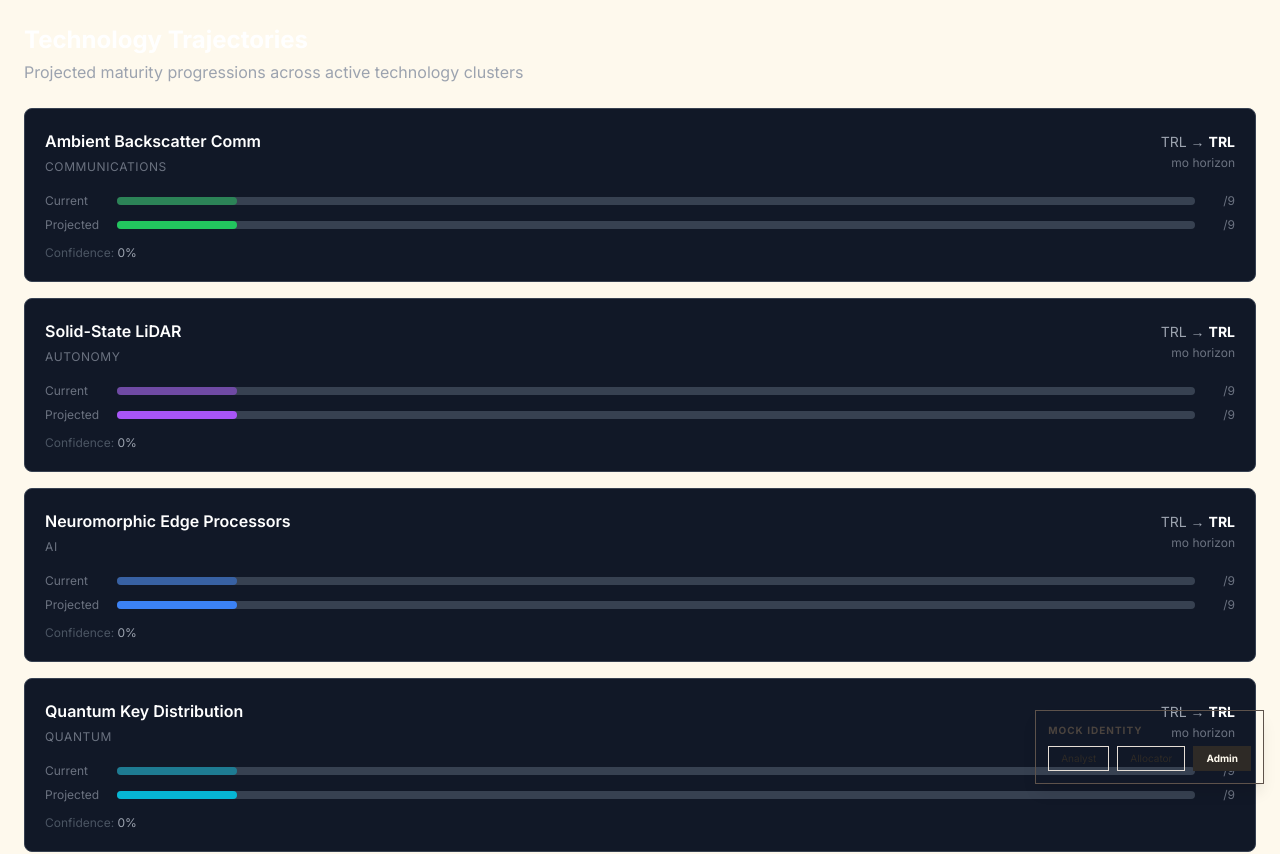
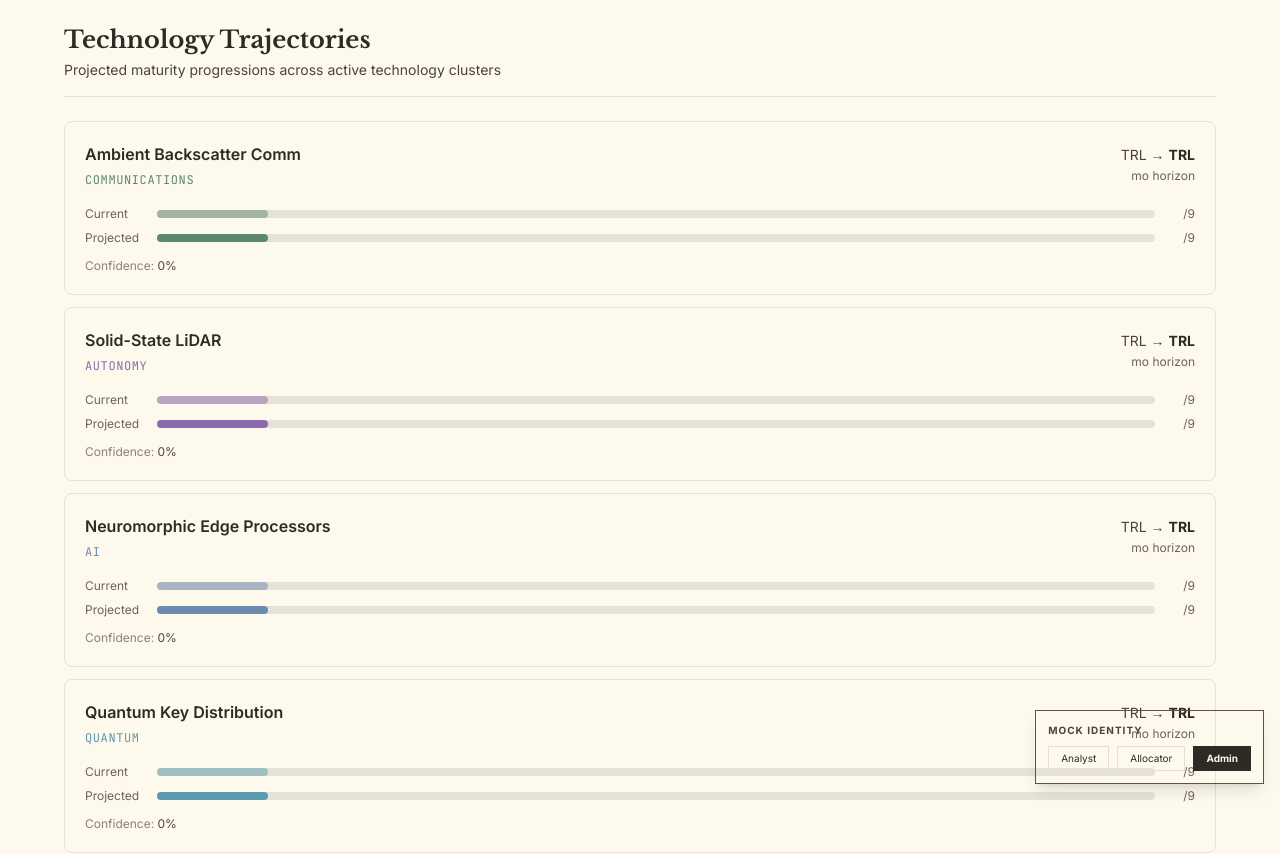
Before and after one commit to Kmennn/ARGUS-Technology-Intelligence-Forecasting, a Next.js app: page /trajectory in a window 1280 px wide. Shown: the top 854 px of the page. Built offline with nearby package versions, Linux system fonts and the light colour scheme.

Commit message:
theme: align data pages with cream shell design tokens

```diff
--- a/src/app/(dashboard)/signals/page.tsx
+++ b/src/app/(dashboard)/signals/page.tsx
@@ -15,14 +15,14 @@ interface Signal {
   trendDirection?: string;
 }
 
-const CLUSTER_COLORS: Record<string, string> = {
-  AI: 'text-blue-400',
-  Autonomy: 'text-purple-400',
-  Quantum: 'text-cyan-400',
-  Semiconductors: 'text-yellow-400',
-  Communications: 'text-green-400',
-  Hypersonics: 'text-red-400',
-  Energy: 'text-orange-400',
+const CLUSTER_ACCENT: Record<string, string> = {
+  AI: '#6B8CAE',
+  Autonomy: '#8B6BAE',
+  Quantum: '#5A9AAE',
+  Semiconductors: '#C4A35A',
+  Communications: '#5A8A6A',
+  Hypersonics: '#C4684B',
+  Energy: '#B87D3A',
 };
 
 const TRL_LABEL: Record<number, string> = {
@@ -39,13 +39,10 @@ export default function SignalsPage() {
   const [clusterFilter, setClusterFilter] = useState('ALL');
 
   useEffect(() => {
-    // Calling the correct endpoint, which is /api/intelligence in the codebase
     fetch('/api/intelligence')
       .then(r => r.json())
       .then(data => {
         const list = Array.isArray(data) ? data : data.signals ?? [];
-
-        // Map backend properties to the frontend interface
         const mappedList = list.map((item: any) => ({
           id: item.id,
           signal: item.signal || item.technology,
@@ -59,9 +56,8 @@ export default function SignalsPage() {
           priority: item.priority || 0,
           priorityScore: item.priorityScore ? Math.round(item.priorityScore * 100) : item.priority || 0,
           sourceType: item.sourceType || item.source_type || 'Unknown',
-          trendDirection: item.trendDirection
+          trendDirection: item.trendDirection,
         }));
-
         setSignals(mappedList);
         setFiltered(mappedList);
         setLoading(false);
@@ -89,25 +85,30 @@ export default function SignalsPage() {
 
   const bar = (value: number, color: string) => (
     <div className="flex items-center gap-2">
-      <div className="w-16 bg-gray-700 rounded-full h-1.5" style={{ backgroundColor: "rgba(255,255,255,0.1)" }}>
+      <div className="w-16 rounded-full h-1.5" style={{ background: 'var(--border)' }}>
         <div
-          className={`h-1.5 rounded-full ${color}`}
-          style={{ width: `${Math.min(100, (value ?? 0) * 100)}%` }}
+          className="h-1.5 rounded-full"
+          style={{ width: `${Math.min(100, (value ?? 0) * 100)}%`, background: color }}
         />
       </div>
-      <span className="text-xs" style={{ color: "var(--text-muted)" }}>{((value ?? 0) * 100).toFixed(0)}%</span>
+      <span className="text-xs" style={{ color: 'var(--ink-tertiary)' }}>{((value ?? 0) * 100).toFixed(0)}%</span>
     </div>
   );
 
   if (loading) return (
-    <div className="p-8 text-center" style={{ color: "var(--text-muted)" }}>Loading signals...</div>
+    <div className="p-8 text-center" style={{ color: 'var(--ink-tertiary)' }}>Loading signals...</div>
   );
 
   return (
     <div className="p-6 space-y-4 max-w-[1200px] mx-auto">
-      <div>
-        <h1 className="text-2xl font-bold" style={{ color: "var(--text-primary)" }}>Signal Browser</h1>
-        <p className="mt-1" style={{ color: "var(--text-muted)" }}>
+      <div style={{ borderBottom: '1px solid var(--border)', paddingBottom: '1rem' }}>
+        <h1
+          className="text-2xl font-bold"
+          style={{ color: 'var(--ink-primary)', fontFamily: 'var(--font-serif, Georgia, serif)' }}
+        >
+          Signal Browser
+        </h1>
+        <p className="mt-1 text-sm" style={{ color: 'var(--ink-secondary)' }}>
           {filtered.length} of {signals.length} signals
         </p>
       </div>
@@ -119,21 +120,23 @@ export default function SignalsPage() {
           placeholder="Search technology, cluster, source..."
           value={search}
           onChange={e => setSearch(e.target.value)}
-          className="border rounded px-3 py-2 text-sm w-72 focus:outline-none focus:border-blue-500"
-          style={{ backgroundColor: "rgba(254,249,237,0.02)", borderColor: "var(--border-strong)", color: "var(--text-primary)" }}
+          className="rounded px-3 py-2 text-sm w-72 focus:outline-none"
+          style={{
+            background: 'var(--background-muted)',
+            border: '1px solid var(--border)',
+            color: 'var(--ink-primary)',
+          }}
         />
         <div className="flex gap-2 flex-wrap">
           {clusters.map(c => (
             <button
               key={c}
               onClick={() => setClusterFilter(c)}
-              className={`px-3 py-1.5 rounded text-xs font-medium transition-colors ${
+              className="px-3 py-1.5 rounded text-xs font-medium transition-colors"
+              style={
                 clusterFilter === c
-                  ? 'bg-blue-600 text-white'
-                  : 'hover:bg-gray-700'
-              }`}
-              style={
-                clusterFilter !== c ? { backgroundColor: "rgba(254,249,237,0.05)", color: "var(--text-muted)" } : {}
+                  ? { background: 'var(--accent)', color: '#fff' }
+                  : { background: 'var(--background-muted)', color: 'var(--ink-tertiary)', border: '1px solid var(--border)' }
               }
             >
               {c}
@@ -144,13 +147,16 @@ export default function SignalsPage() {
 
       {/* Table */}
       {filtered.length === 0 ? (
-        <div className="text-center py-16" style={{ color: "var(--text-muted)" }}>
-          No signals found. Run an ingestion cycle via <code className="opacity-70">/api/ingest</code> to populate data.
+        <div className="text-center py-16 text-sm" style={{ color: 'var(--ink-tertiary)' }}>
+          No signals found. Run an ingestion cycle via <code style={{ opacity: 0.7 }}>/api/ingest</code> to populate data.
         </div>
       ) : (
-        <div className="overflow-x-auto rounded-lg border" style={{ borderColor: "var(--border-strong)" }}>
+        <div className="overflow-x-auto rounded-lg" style={{ border: '1px solid var(--border)' }}>
           <table className="w-full text-sm">
-            <thead className="uppercase text-xs" style={{ backgroundColor: "rgba(254,249,237,0.05)", color: "var(--text-muted)" }}>
+            <thead
+              className="uppercase text-xs"
+              style={{ background: 'var(--background-muted)', color: 'var(--ink-tertiary)' }}
+            >
               <tr>
                 <th className="px-4 py-3 text-left">Technology</th>
                 <th className="px-4 py-3 text-left">Cluster</th>
@@ -161,29 +167,45 @@ export default function SignalsPage() {
                 <th className="px-4 py-3 text-left">Source</th>
               </tr>
             </thead>
-            <tbody className="divide-y border-[#c6aa76]/10">
+            <tbody>
               {filtered.map(s => (
-                <tr key={s.id} className="bg-gray-900 hover:bg-gray-800 transition-colors">
-                  <td className="px-4 py-3 text-white font-medium max-w-xs truncate">{s.signal}</td>
+                <tr
+                  key={s.id}
+                  className="transition-colors"
+                  style={{ borderBottom: '1px solid var(--border-soft)' }}
+                  onMouseEnter={e => (e.currentTarget.style.background = 'var(--background-muted)')}
+                  onMouseLeave={e => (e.currentTarget.style.background = 'transparent')}
+                >
+                  <td className="px-4 py-3 font-medium max-w-xs truncate" style={{ color: 'var(--ink-primary)' }}>
+                    {s.signal}
+                  </td>
                   <td className="px-4 py-3">
-                    <span className={`font-medium ${CLUSTER_COLORS[s.technologyCluster] ?? 'text-gray-400'}`}>
+                    <span
+                      className="font-medium text-sm"
+                      style={{ color: CLUSTER_ACCENT[s.technologyCluster] ?? 'var(--ink-secondary)' }}
+                    >
                       {s.technologyCluster}
                     </span>
                   </td>
-                  <td className="px-4 py-3 text-gray-300">
+                  <td className="px-4 py-3" style={{ color: 'var(--ink-secondary)', fontFamily: 'var(--font-mono, monospace)', fontSize: '12px' }}>
                     {TRL_LABEL[s.trl] ?? `TRL ${s.trl}`}
                   </td>
-                  <td className="px-4 py-3">{bar(s.confidence, 'bg-green-500')}</td>
-                  <td className="px-4 py-3">{bar(s.volatility, 'bg-blue-500')}</td>
+                  <td className="px-4 py-3">{bar(s.confidence, '#5A8A6A')}</td>
+                  <td className="px-4 py-3">{bar(s.volatility, '#6B8CAE')}</td>
                   <td className="px-4 py-3">
-                    <span className={`font-bold ${
-                      s.priorityScore >= 80 ? 'text-red-400' :
-                      s.priorityScore >= 60 ? 'text-yellow-400' : 'text-gray-400'
-                    }`}>
+                    <span
+                      className="font-bold"
+                      style={{
+                        color: s.priorityScore >= 80 ? 'var(--accent-deep)' :
+                               s.priorityScore >= 60 ? '#C4A35A' : 'var(--ink-tertiary)',
+                      }}
+                    >
                       {s.priorityScore}
                     </span>
                   </td>
-                  <td className="px-4 py-3 text-gray-500 text-xs">{s.sourceType}</td>
+                  <td className="px-4 py-3 text-xs" style={{ color: 'var(--ink-muted)', fontFamily: 'var(--font-mono, monospace)' }}>
+                    {s.sourceType}
+                  </td>
                 </tr>
               ))}
             </tbody>
--- a/src/app/(dashboard)/trajectory/page.tsx
+++ b/src/app/(dashboard)/trajectory/page.tsx
@@ -13,14 +13,14 @@ interface TimelineEntry {
   trend: string;
 }
 
-const CLUSTER_COLORS: Record<string, string> = {
-  AI: 'bg-blue-500',
-  Autonomy: 'bg-purple-500',
-  Quantum: 'bg-cyan-500',
-  Semiconductors: 'bg-yellow-500',
-  Communications: 'bg-green-500',
-  Hypersonics: 'bg-red-500',
-  Energy: 'bg-orange-500',
+const CLUSTER_ACCENT: Record<string, string> = {
+  AI: '#6B8CAE',
+  Autonomy: '#8B6BAE',
+  Quantum: '#5A9AAE',
+  Semiconductors: '#C4A35A',
+  Communications: '#5A8A6A',
+  Hypersonics: '#C4684B',
+  Energy: '#B87D3A',
 };
 
 export default function TrajectoryPage() {
@@ -38,38 +38,44 @@ export default function TrajectoryPage() {
   }, []);
 
   if (loading) return (
-    <div className="p-8 text-center text-gray-400">Loading trajectories...</div>
+    <div className="p-8 text-center" style={{ color: 'var(--ink-tertiary)' }}>Loading trajectories...</div>
   );
 
+  const SEED_DATA = [
+    { technology: 'Large Language Models', cluster: 'AI', current_trl: 7, projected_trl: 9, horizon_months: 18, confidence: 0.82 },
+    { technology: 'Solid-State LiDAR', cluster: 'Autonomy', current_trl: 6, projected_trl: 8, horizon_months: 24, confidence: 0.74 },
+    { technology: 'Photonic Quantum Chips', cluster: 'Quantum', current_trl: 4, projected_trl: 6, horizon_months: 36, confidence: 0.61 },
+    { technology: 'GaN Power Semiconductors', cluster: 'Semiconductors', current_trl: 8, projected_trl: 9, horizon_months: 12, confidence: 0.91 },
+    { technology: 'Ambient Backscatter Comm', cluster: 'Communications', current_trl: 5, projected_trl: 7, horizon_months: 30, confidence: 0.68 },
+  ];
+
+  const displayData = entries.length > 0 ? entries : SEED_DATA;
+
   return (
-    <div className="p-6 space-y-6">
-      <div>
-        <h1 className="text-2xl font-bold text-white">Technology Trajectories</h1>
-        <p className="text-gray-400 mt-1">
+    <div className="p-6 space-y-6 max-w-[1200px] mx-auto">
+      <div style={{ borderBottom: '1px solid var(--border)', paddingBottom: '1rem' }}>
+        <h1
+          className="text-2xl font-bold"
+          style={{ color: 'var(--ink-primary)', fontFamily: 'var(--font-serif, Georgia, serif)' }}
+        >
+          Technology Trajectories
+        </h1>
+        <p className="mt-1 text-sm" style={{ color: 'var(--ink-secondary)' }}>
           Projected maturity progressions across active technology clusters
         </p>
       </div>
 
-      {entries.length === 0 ? (
-        <div className="space-y-4">
-          <p className="text-gray-500 text-sm">
-            No live timeline data yet — showing seed projections.
-          </p>
-          {[
-            { technology: 'Large Language Models', cluster: 'AI', current_trl: 7, projected_trl: 9, horizon_months: 18, confidence: 0.82 },
-            { technology: 'Solid-State LiDAR', cluster: 'Autonomy', current_trl: 6, projected_trl: 8, horizon_months: 24, confidence: 0.74 },
-            { technology: 'Photonic Quantum Chips', cluster: 'Quantum', current_trl: 4, projected_trl: 6, horizon_months: 36, confidence: 0.61 },
-            { technology: 'GaN Power Semiconductors', cluster: 'Semiconductors', current_trl: 8, projected_trl: 9, horizon_months: 12, confidence: 0.91 },
-            { technology: 'Ambient Backscatter Comm', cluster: 'Communications', current_trl: 5, projected_trl: 7, horizon_months: 30, confidence: 0.68 },
-          ].map((item, i) => (
-            <TrajCard key={i} item={item} />
-          ))}
-        </div>
-      ) : (
-        <div className="space-y-4">
-          {entries.map((item, i) => <TrajCard key={i} item={item} />)}
-        </div>
+      {entries.length === 0 && (
+        <p className="text-sm" style={{ color: 'var(--ink-tertiary)', fontFamily: 'var(--font-mono, monospace)', fontSize: '11px', textTransform: 'uppercase', letterSpacing: '0.1em' }}>
+          Seed projections — live data will replace after next ingestion cycle
+        </p>
       )}
+
+      <div className="space-y-3">
+        {displayData.map((item, i) => (
+          <TrajCard key={i} item={item} />
+        ))}
+      </div>
     </div>
   );
 }
@@ -77,44 +83,62 @@ export default function TrajectoryPage() {
 function TrajCard({ item }: { item: Partial<TimelineEntry> & { technology: string; cluster: string; current_trl: number; projected_trl: number; horizon_months: number; confidence: number } }) {
   const progress = ((item.current_trl ?? 1) / 9) * 100;
   const projectedProgress = ((item.projected_trl ?? 1) / 9) * 100;
-  const clusterColor = CLUSTER_COLORS[item.cluster] ?? 'bg-gray-500';
+  const accent = CLUSTER_ACCENT[item.cluster] ?? 'var(--ink-tertiary)';
 
   return (
-    <div className="bg-gray-900 border border-gray-700 rounded-lg p-5">
+    <div
+      className="rounded-lg p-5"
+      style={{
+        background: 'var(--background)',
+        border: '1px solid var(--border)',
+      }}
+    >
       <div className="flex items-start justify-between mb-4">
         <div>
-          <h3 className="text-white font-semibold">{item.technology}</h3>
-          <span className="text-xs text-gray-500 uppercase tracking-wider">{item.cluster}</span>
+          <h3 className="font-semibold" style={{ color: 'var(--ink-primary)' }}>{item.technology}</h3>
+          <span
+            className="text-xs uppercase tracking-wider"
+            style={{ color: accent, fontFamily: 'var(--font-mono, monospace)' }}
+          >
+            {item.cluster}
+          </span>
         </div>
         <div className="text-right">
-          <span className="text-gray-400 text-sm">
-            TRL {item.current_trl} → <span className="text-white font-bold">TRL {item.projected_trl}</span>
+          <span className="text-sm" style={{ color: 'var(--ink-secondary)' }}>
+            TRL {item.current_trl} →{' '}
+            <span className="font-bold" style={{ color: 'var(--ink-primary)' }}>TRL {item.projected_trl}</span>
           </span>
-          <div className="text-xs text-gray-500 mt-0.5">{item.horizon_months}mo horizon</div>
+          <div className="text-xs mt-0.5" style={{ color: 'var(--ink-tertiary)' }}>
+            {item.horizon_months}mo horizon
+          </div>
         </div>
       </div>
 
       <div className="space-y-2">
-        <div className="flex items-center gap-2 text-xs text-gray-500">
+        <div className="flex items-center gap-2 text-xs" style={{ color: 'var(--ink-tertiary)' }}>
           <span className="w-16">Current</span>
-          <div className="flex-1 bg-gray-700 rounded-full h-2">
-            <div className={`h-2 rounded-full ${clusterColor} opacity-50`}
-              style={{ width: `${progress}%` }} />
+          <div className="flex-1 rounded-full h-2" style={{ background: 'var(--border)' }}>
+            <div
+              className="h-2 rounded-full"
+              style={{ width: `${progress}%`, background: accent, opacity: 0.5 }}
+            />
           </div>
           <span className="w-8 text-right">{item.current_trl}/9</span>
         </div>
-        <div className="flex items-center gap-2 text-xs text-gray-500">
+        <div className="flex items-center gap-2 text-xs" style={{ color: 'var(--ink-tertiary)' }}>
           <span className="w-16">Projected</span>
-          <div className="flex-1 bg-gray-700 rounded-full h-2">
-            <div className={`h-2 rounded-full ${clusterColor}`}
-              style={{ width: `${projectedProgress}%` }} />
+          <div className="flex-1 rounded-full h-2" style={{ background: 'var(--border)' }}>
+            <div
+              className="h-2 rounded-full"
+              style={{ width: `${projectedProgress}%`, background: accent }}
+            />
           </div>
           <span className="w-8 text-right">{item.projected_trl}/9</span>
         </div>
       </div>
 
-      <div className="mt-3 text-xs text-gray-600">
-        Confidence: <span className="text-gray-400">{((item.confidence ?? 0) * 100).toFixed(0)}%</span>
+      <div className="mt-3 text-xs" style={{ color: 'var(--ink-muted)' }}>
+        Confidence: <span style={{ color: 'var(--ink-secondary)' }}>{((item.confidence ?? 0) * 100).toFixed(0)}%</span>
       </div>
     </div>
   );
--- a/src/app/(dashboard)/trl/page.tsx
+++ b/src/app/(dashboard)/trl/page.tsx
@@ -3,7 +3,7 @@
 const TRL_LEVELS = [
   { level: 1, name: 'Basic Principles', description: 'Scientific research begins. Basic principles observed and reported.', phase: 'Research' },
   { level: 2, name: 'Technology Concept', description: 'Technology concept or application formulated.', phase: 'Research' },
-  { level: 3, name: 'Experimental Proof', description: 'Analytical and experimental critical function or characteristic proof of concept.', phase: 'Research' },
+  { level: 3, name: 'Experimental Proof', description: 'Analytical and experimental critical function proof of concept.', phase: 'Research' },
   { level: 4, name: 'Lab Validation', description: 'Technology validated in laboratory environment.', phase: 'Development' },
   { level: 5, name: 'Relevant Environment', description: 'Technology validated in relevant environment.', phase: 'Development' },
   { level: 6, name: 'Relevant Demo', description: 'Technology demonstrated in relevant environment.', phase: 'Development' },
@@ -12,50 +12,59 @@ const TRL_LEVELS = [
   { level: 9, name: 'Operational', description: 'Actual system proven through successful mission operations.', phase: 'Deployment' },
 ];
 
-const PHASE_COLORS: Record<string, string> = {
-  Research: 'border-blue-500 bg-blue-500',
-  Development: 'border-yellow-500 bg-yellow-500',
-  Demonstration: 'border-orange-500 bg-orange-500',
-  Deployment: 'border-green-500 bg-green-500',
-};
-
-const PHASE_TEXT: Record<string, string> = {
-  Research: 'text-blue-400',
-  Development: 'text-yellow-400',
-  Demonstration: 'text-orange-400',
-  Deployment: 'text-green-400',
+const PHASE_ACCENT: Record<string, string> = {
+  Research: '#6B8CAE',
+  Development: '#C4A35A',
+  Demonstration: '#C4684B',
+  Deployment: '#5A8A6A',
 };
 
 export default function TRLPage() {
   return (
-    <div className="p-6 space-y-6">
-      <div>
-        <h1 className="text-2xl font-bold text-white">Technology Readiness Levels</h1>
-        <p className="text-gray-400 mt-1">
-          NATO/DoD standard 9-level maturity framework used by ARGUS for signal classification
+    <div className="p-6 space-y-4 max-w-[1200px] mx-auto">
+      <div style={{ borderBottom: '1px solid var(--border)', paddingBottom: '1rem' }}>
+        <h1
+          className="text-2xl font-bold"
+          style={{ color: 'var(--ink-primary)', fontFamily: 'var(--font-serif, Georgia, serif)' }}
+        >
+          Technology Readiness Levels
+        </h1>
+        <p className="mt-1 text-sm" style={{ color: 'var(--ink-secondary)' }}>
+          NATO/DoD 9-level maturity framework used by ARGUS for signal classification
         </p>
       </div>
 
-      <div className="grid gap-3">
+      <div className="grid gap-2">
         {TRL_LEVELS.map(({ level, name, description, phase }) => {
-          const colorBar = PHASE_COLORS[phase] ?? 'border-gray-500 bg-gray-500';
-          const colorText = PHASE_TEXT[phase] ?? 'text-gray-400';
+          const accent = PHASE_ACCENT[phase] ?? '#888';
           return (
             <div
               key={level}
-              className={`bg-gray-900 border border-gray-700 rounded-lg p-4 flex gap-4 items-start border-l-4 ${colorBar.split(' ')[0]}`}
+              className="rounded-lg p-4 flex gap-4 items-start"
+              style={{
+                background: 'var(--background)',
+                border: '1px solid var(--border)',
+                borderLeft: `4px solid ${accent}`,
+              }}
             >
-              <div className={`text-3xl font-black w-10 shrink-0 ${colorText}`}>
+              <div className="text-3xl font-black w-10 shrink-0" style={{ color: accent }}>
                 {level}
               </div>
               <div className="flex-1">
-                <div className="flex items-center gap-3">
-                  <h3 className="text-white font-semibold">{name}</h3>
-                  <span className={`text-xs font-medium uppercase tracking-wider px-2 py-0.5 rounded ${colorText} bg-gray-800`}>
+                <div className="flex items-center gap-3 flex-wrap">
+                  <h3 className="font-semibold" style={{ color: 'var(--ink-primary)' }}>{name}</h3>
+                  <span
+                    className="text-xs font-medium uppercase tracking-wider px-2 py-0.5 rounded"
+                    style={{
+                      color: accent,
+                      background: 'var(--background-muted)',
+                      fontFamily: 'var(--font-mono, monospace)',
+                    }}
+                  >
                     {phase}
                   </span>
                 </div>
-                <p className="text-gray-400 text-sm mt-1">{description}</p>
+                <p className="text-sm mt-1" style={{ color: 'var(--ink-secondary)' }}>{description}</p>
               </div>
             </div>
           );
```
Also changed, not shown: src/app/(dashboard)/emergence/page.tsx (+45 -32 lines).
